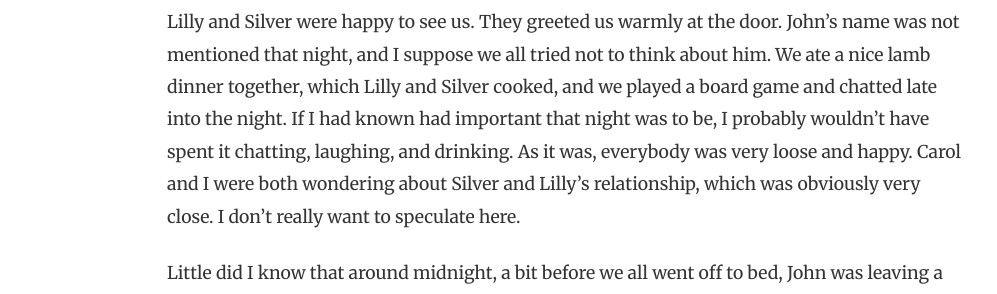
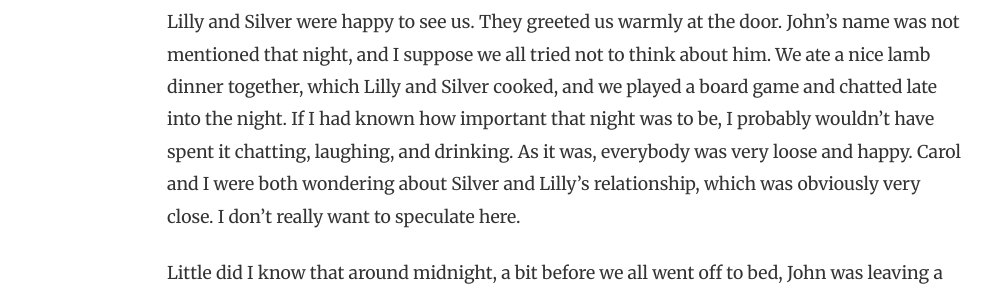
Before and after one commit to elialbert/elialbert.github.com, a Jekyll site: the page built from _posts/2006-01-01-finn.md, in a window 1280 px wide and 900 px high, scrolled down 24300 px. Shown: the part 249-543 px from the top of the window, without its empty margins (118-1115 px from the left). Built offline with Jekyll 4.4.1, drawn with Linux system fonts in a browser that asks for light colours; nearby versions of some CDN libraries; some of the changed text lies outside the part shown.

Commit message:
fix typos

```diff
--- a/_posts/2006-01-01-finn.md
+++ b/_posts/2006-01-01-finn.md
@@ -328,7 +328,7 @@ I wasn't sure, though it did sound fun. I only worried about John, but convenien
 
 **5**
 
-Lilly and Silver were happy to see us. They greeted us warmly at the door. John's name was not mentioned that night, and I suppose we all tried not to think about him. We ate a nice lamb dinner together, which Lilly and Silver cooked, and we played a board game and chatted late into the night. If I had known had important that night was to be, I probably wouldn't have spent it chatting, laughing, and drinking. As it was, everybody was very loose and happy. Carol and I were both wondering about Silver and Lilly's relationship, which was obviously very close. I don't really want to speculate here.
+Lilly and Silver were happy to see us. They greeted us warmly at the door. John's name was not mentioned that night, and I suppose we all tried not to think about him. We ate a nice lamb dinner together, which Lilly and Silver cooked, and we played a board game and chatted late into the night. If I had known how important that night was to be, I probably wouldn't have spent it chatting, laughing, and drinking. As it was, everybody was very loose and happy. Carol and I were both wondering about Silver and Lilly's relationship, which was obviously very close. I don't really want to speculate here.
 
 Little did I know that around midnight, a bit before we all went off to bed, John was leaving a strange and scary message on my answering machine. In a choked voice that alternated between hysterical and strangely calm he left a long message that I'll include here now, although I didn't hear it until later. If only I had known beforehand! The message said:
 
```
Also changed, not shown: other parts of _posts/2006-01-01-finn.md (+1 -1 lines).
